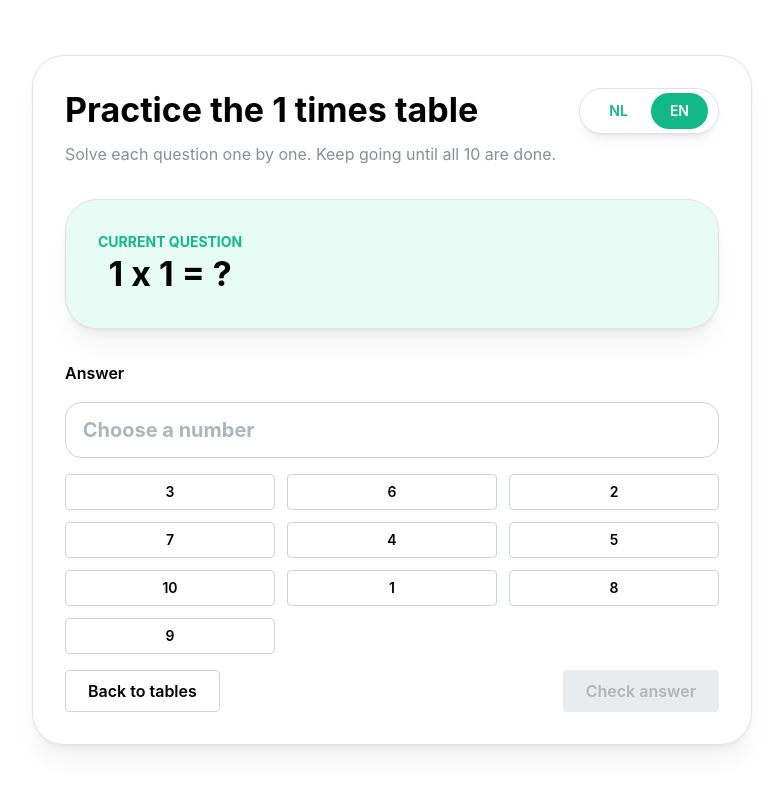
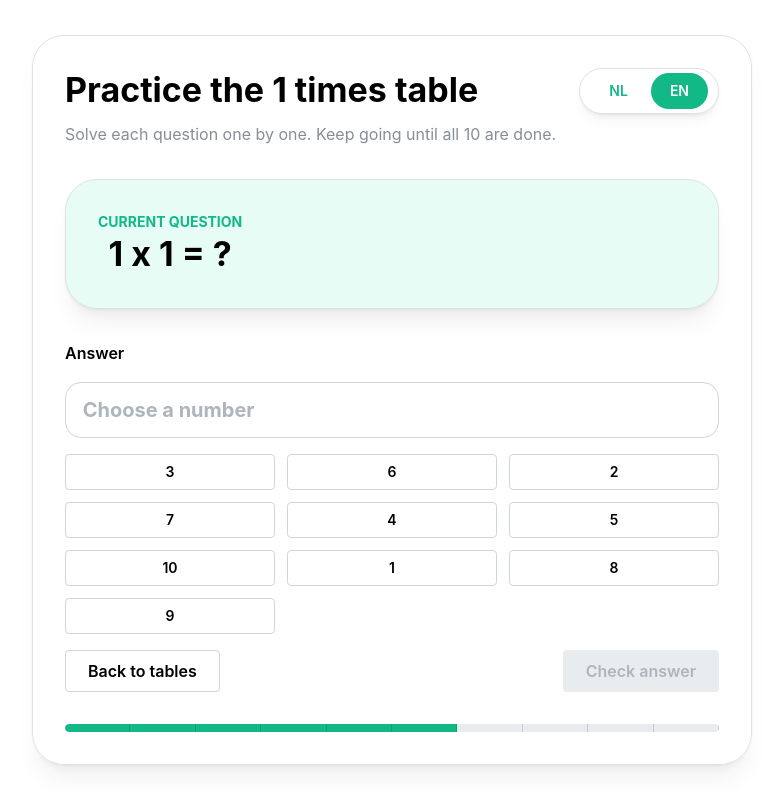
Before and after one commit to StefanBilliet/multiplication-tables, a React (Vite) app: page /tables/1/practice in a window 1280 px wide. Shown: the whole page, without its empty margins (248-1031 px from the left). Built offline with nearby package versions, Linux system fonts and the light colour scheme.

Commit message:
US-18 feat: add static progress indicator to practice screen

```diff
--- a/src/practice-session/components/practiceScreen.module.css
+++ b/src/practice-session/components/practiceScreen.module.css
@@ -9,6 +9,30 @@
   width: min(100%, 45rem);
 }
 
+.progressFrame {
+  position: relative;
+  overflow: hidden;
+  border-radius: var(--mantine-radius-sm);
+}
+
+.progressFrame::after {
+  position: absolute;
+  inset: 0;
+  background-image: repeating-linear-gradient(
+    to right,
+    transparent 0,
+    transparent calc(10% - 1px),
+    rgba(0, 0, 0, 0.14) calc(10% - 1px),
+    rgba(0, 0, 0, 0.14) 10%
+  );
+  content: "";
+  pointer-events: none;
+}
+
+.progressBar {
+  height: 0.5rem;
+}
+
 @media (min-width: 48em) {
   .page {
     padding: var(--mantine-spacing-xl);
--- a/src/practice-session/components/practiceScreen.tsx
+++ b/src/practice-session/components/practiceScreen.tsx
@@ -1,4 +1,4 @@
-import { Card, Center } from '@mantine/core';
+import { Card, Center, Progress, Stack } from '@mantine/core';
 import type { FC } from 'react';
 import { useTranslation } from 'react-i18next';
 import { useParams } from 'react-router-dom';
@@ -40,7 +40,7 @@ const PracticeScreen: FC = () => {
         {PracticeFlow.isComplete(session) ? (
           <SummaryMode session={session} />
         ) : (
-          <>
+          <Stack gap="xl">
             <CurrentQuestionPrompt
               isHesitationRuleEnabled={isHesitationTimerEnabled}
               multiplier={activeSessionViewModel.multiplier}
@@ -55,7 +55,11 @@ const PracticeScreen: FC = () => {
               onContinue={handleContinue}
               onSelectAnswer={handleSelectAnswer}
             />
-          </>
+
+            <div className={classes.progressFrame}>
+              <Progress aria-label="Practice progress" className={classes.progressBar} value={60} />
+            </div>
+          </Stack>
         )}
       </Card>
     </Center>
```
